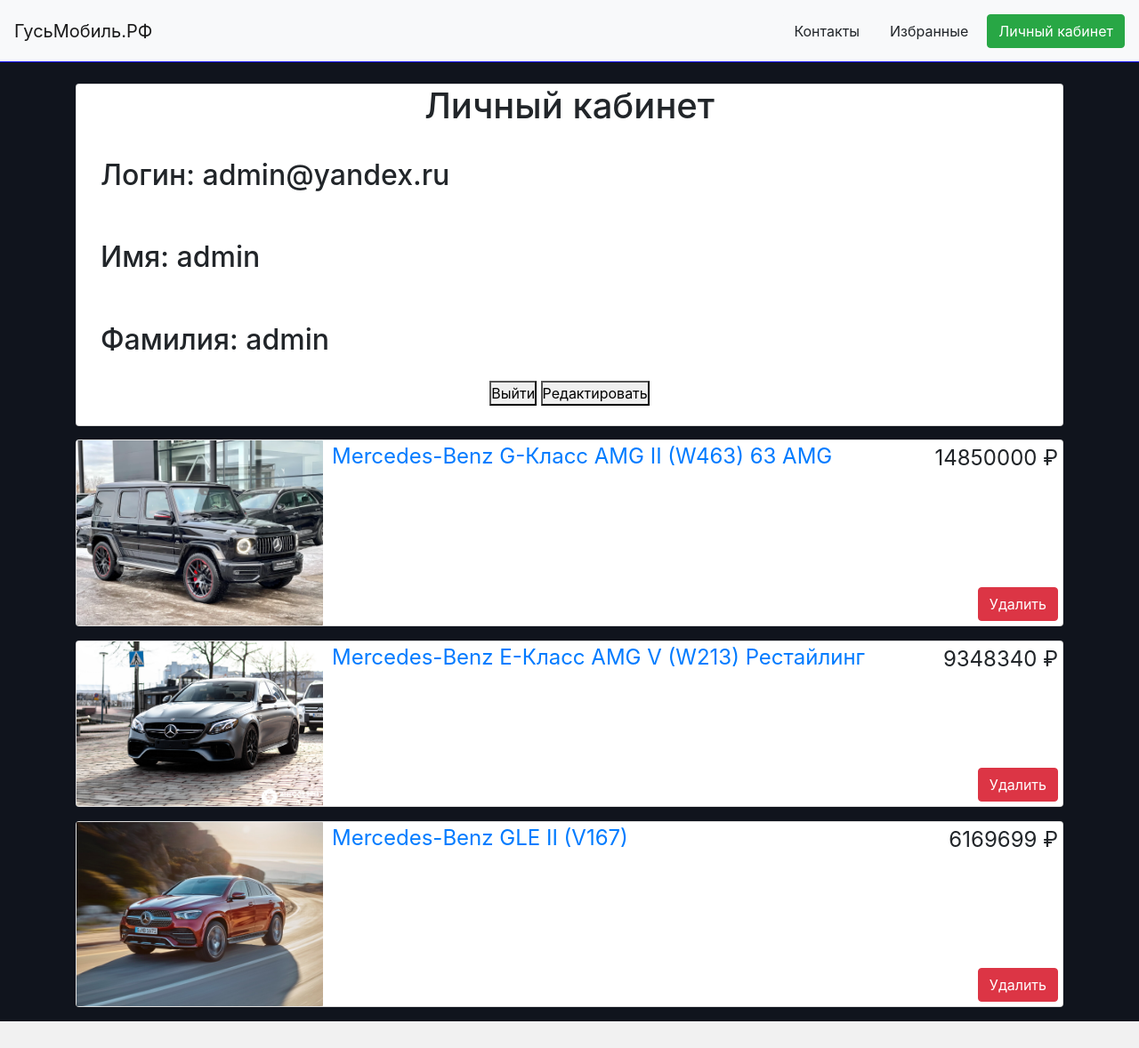
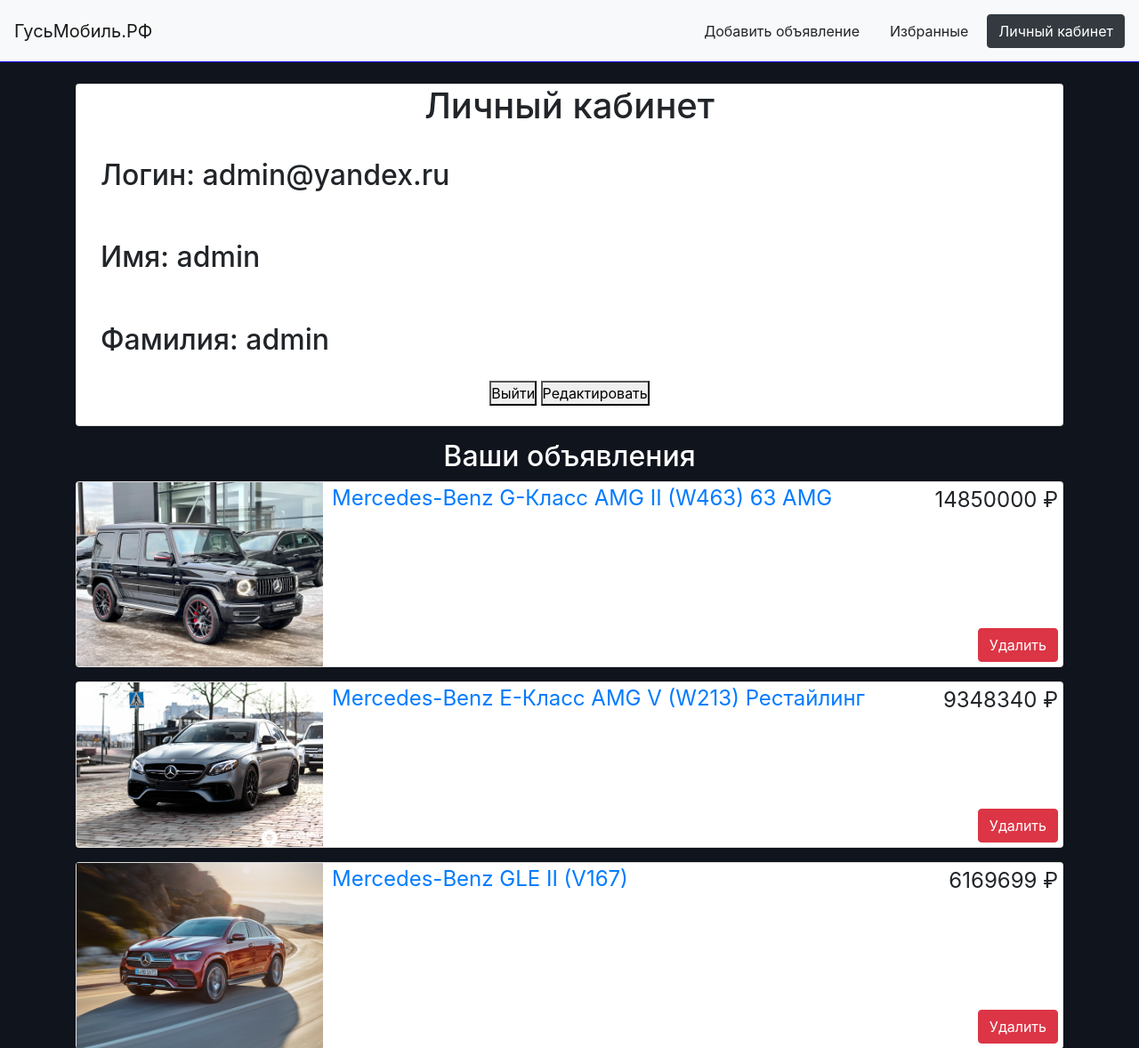
Before and after one commit to JimmyNeutron228/Gusmobil, a Flask app: page /profile in a window 1280 px wide. Shown: the top 1178 px of the page at 89% size. Run offline with Flask 2, Linux system fonts and the light colour scheme; a user stored in the database is signed in; data comes from the database, SQL or seed files in the repository; some libraries are stand-ins or nearby versions.

Commit message:
design fix

```diff
--- a/static/css/style.css
+++ b/static/css/style.css
@@ -1,3 +1,6 @@
+h1, h2, h3, h4, h5, h6 {
+    margin: 0;
+}
 .card-img-left {
     width: 25%;
     margin-right: 10px;
--- a/templates/base.html
+++ b/templates/base.html
@@ -25,7 +25,11 @@
             <div class="collapse navbar-collapse mr-auto" id="navbarSupportedContent">
                 <a class="mr-auto"></a>
                 <p class="mt-1 mb-1">
-                    <a class="btn btn-light mr-2 mt-1 mb-1" href="#">Контакты</a>
+                    {% if current_user.is_authenticated %}
+                    <a class="btn btn-light mr-2 mt-1 mb-1" href="/add_ad"> Добавить объявление </a>
+                    {% else %}
+                    <a class="btn btn-light mr-2 mt-1 mb-1" href="/login"> Добавить объявление </a>
+                    {% endif %}
                 </p>
                 <p class="mt-1 mb-1">
                     <a class="btn btn-light mr-2 mt-1 mb-1" href="/favorite">Избранные</a>
@@ -39,7 +43,7 @@
                 </p>
                 {% else %}
                 <p class="mt-1 mb-1">
-                    <a class="btn btn-success" href="/profile"> Личный кабинет </a>
+                    <a class="btn btn-dark" href="/profile"> Личный кабинет </a>
                 </p>
                 {% endif %}
             </div>
--- a/templates/profile.html
+++ b/templates/profile.html
@@ -11,6 +11,7 @@
             <a href="/edit_profile"><button>Редактировать</button></a>
         </div>
     </div>
+    <h2 style="text-align: center; color: white;">Ваши объявления</h2>
     {% for elem in self_ads %}
     {% if elem.user_id == current_user.id %}
     <div class="card mb-3">
@@ -21,7 +22,7 @@
                 <span style="float: right; margin-top: 2px;margin-right: 5px; text-align:right">{{ elem.price }} &#x20bd;</span>
             </div>
             {% if current_user.id == 1 or current_user.id == elem.user_id %}
-            <a class="btn btn-danger delete-ad-profile" href="/delete_ad/{{ elem.id }}}"> Удалить </a>
+            <a class="btn btn-danger delete-ad-profile" href="/delete_ad/{{ elem.id }}"> Удалить </a>
             {% endif %}
         </div>
     </div>
```
